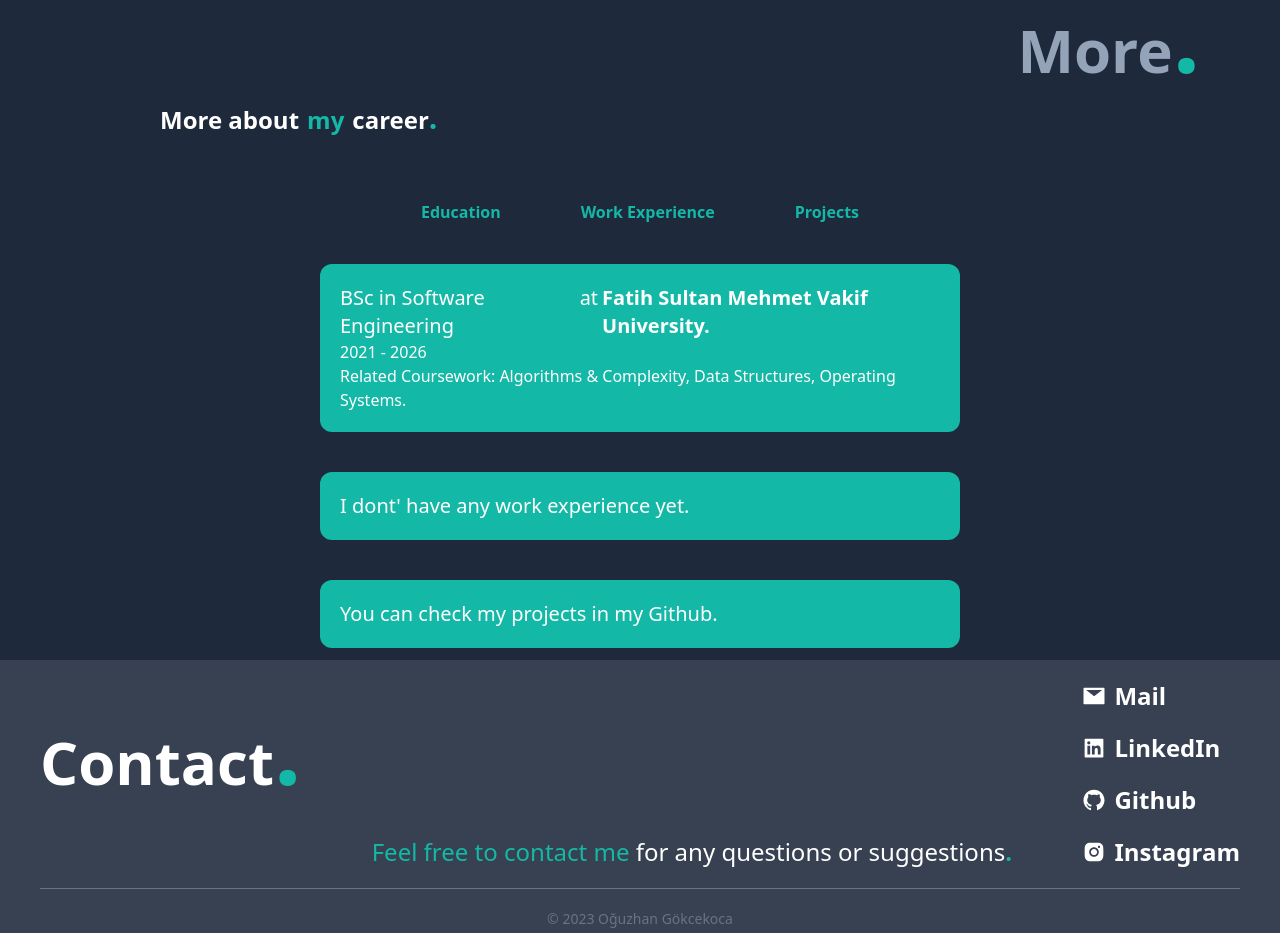
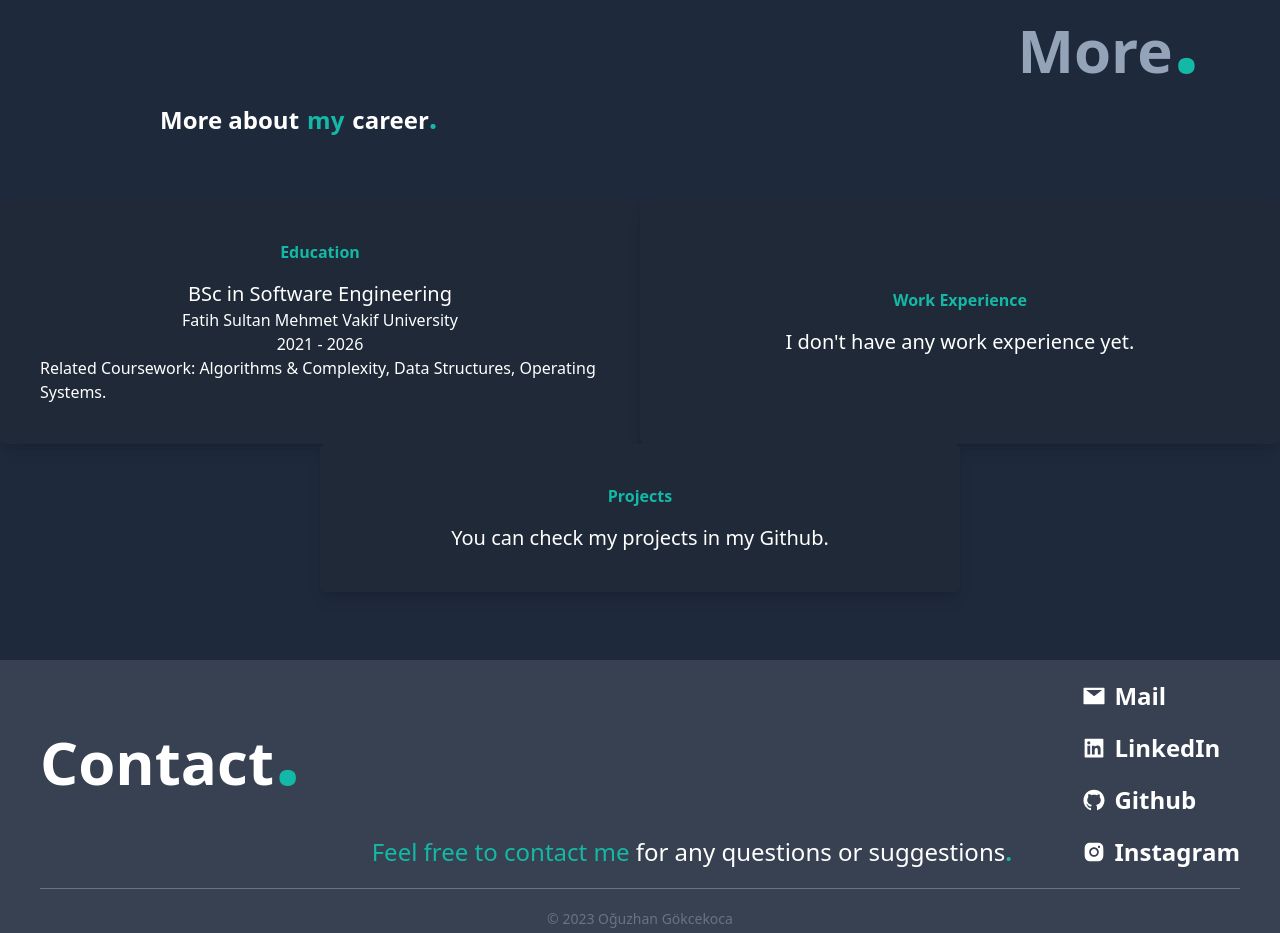
Before and after one commit to oguzhangkckc/Portfolio, a Next.js app: page / in a window 1280 px wide. Shown: the part 1740-2673 px from the top of the page. Built offline with nearby package versions, Linux system fonts and the light colour scheme.

Commit message:
düzenleme

```diff
--- a/src/components/sections/footer/contact.jsx
+++ b/src/components/sections/footer/contact.jsx
@@ -3,7 +3,7 @@ import { AiFillLinkedin, AiFillGithub, AiFillInstagram, AiFillMail } from 'react
 
 export default function Footer() {
   return (
-    <section id='contact'>
+    <section id='contact' >
       <div className='bg-gray-700'>
         <div className='h-300 flex'>
           <div className='flex justify-start'>
--- a/src/components/sections/main/more/more.jsx
+++ b/src/components/sections/main/more/more.jsx
@@ -1,5 +1,5 @@
 /* eslint-disable react/no-unescaped-entities */
-import React from 'react'
+import React from 'react';
 
 export default function More() {
   return (
@@ -14,36 +14,25 @@ export default function More() {
           <h2 className='text-white pl-40 font-extrabold text-2xl pt-4'>
             More about<span className='text-teal-500 px-2'>my</span>career<span className='text-teal-500 text-3xl font-extrabold'>.</span>
           </h2>
-                    <div className='flex flex-row gap-20 justify-center pt-16'>
-                        <h3 className='text-teal-500 font-extrabold'>
-                            Education
-                        </h3>
-                        <h3 className='text-teal-500 font-extrabold'>
-                            Work Experience
-                        </h3>
-                        <h3 className='text-teal-500 font-extrabold'>
-                            Projects
-                        </h3>
+          <div className='flex flex-wrap justify-center pt-16'>
+            <div className='flex flex-col items-center justify-center w-full sm:w-1/2 rounded-md p-10 shadow-lg bg-gray-800 hover:bg-gray-700'>
+              <h3 className='text-teal-500 font-extrabold mb-4'>Education</h3>
+              <p className='text-white text-xl'>BSc in Software Engineering</p>
+              <p className='text-white font-thin'>Fatih Sultan Mehmet Vakif University</p>
+              <p className='text-white font-thin'>2021 - 2026</p>
+              <p className='text-white font-thin'>Related Coursework: Algorithms & Complexity, Data Structures, Operating Systems.</p>
             </div>
-                    <div className='w-6/12 mt-10 mx-auto p-5  bg-teal-500 rounded-xl'>
-                        <div className='flex justify-start flex-col'>
-                            <p className='flex justify-start text-white text-xl'>BSc in Software Engineering<span className='text-white px-1'>at</span><span className='font-bold'>Fatih Sultan Mehmet Vakif University.</span></p>
-                            <p className='flex justify-start text-white font-thin'>2021 - 2026</p>
-                            <p className='flex justify-start text-white font-thin'>Related Coursework: Algorithms & Complexity, Data Structures, Operating Systems.</p>
+            <div className='flex flex-col items-center justify-center w-full sm:w-1/2 rounded-md p-10 shadow-lg bg-gray-800 hover:bg-gray-700'>
+              <h3 className='text-teal-500 font-extrabold mb-4'>Work Experience</h3>
+              <p className='text-white text-xl'>I don't have any work experience yet.</p>
             </div>
-                    </div>
-                    <div className='w-6/12 mt-10 mx-auto p-5  bg-teal-500 rounded-xl'>
-                        <div className='flex justify-start flex-col'>
-                            <p className='flex justify-start text-white text-xl'>I dont' have any work experience yet.</p>
-                        </div>
-                    </div>
-                    <div className='w-6/12 mt-10 mx-auto p-5  bg-teal-500 rounded-xl'>
-                        <div className='flex justify-start flex-col'>
-                            <p className='flex justify-start text-white text-xl'>You can check my projects in my Github.</p>
+            <div className='flex flex-col items-center justify-center w-full sm:w-1/2 rounded-md p-10 shadow-lg bg-gray-800 hover:bg-gray-700'>
+              <h3 className='text-teal-500 font-extrabold mb-4'>Projects</h3>
+              <p className='text-white text-xl'>You can check my projects in my Github.</p>
             </div>
           </div>
         </div>
       </div>
     </section>
-    )
+  );
 }
```
Lines whose indentation alone changed are shown as unchanged.
